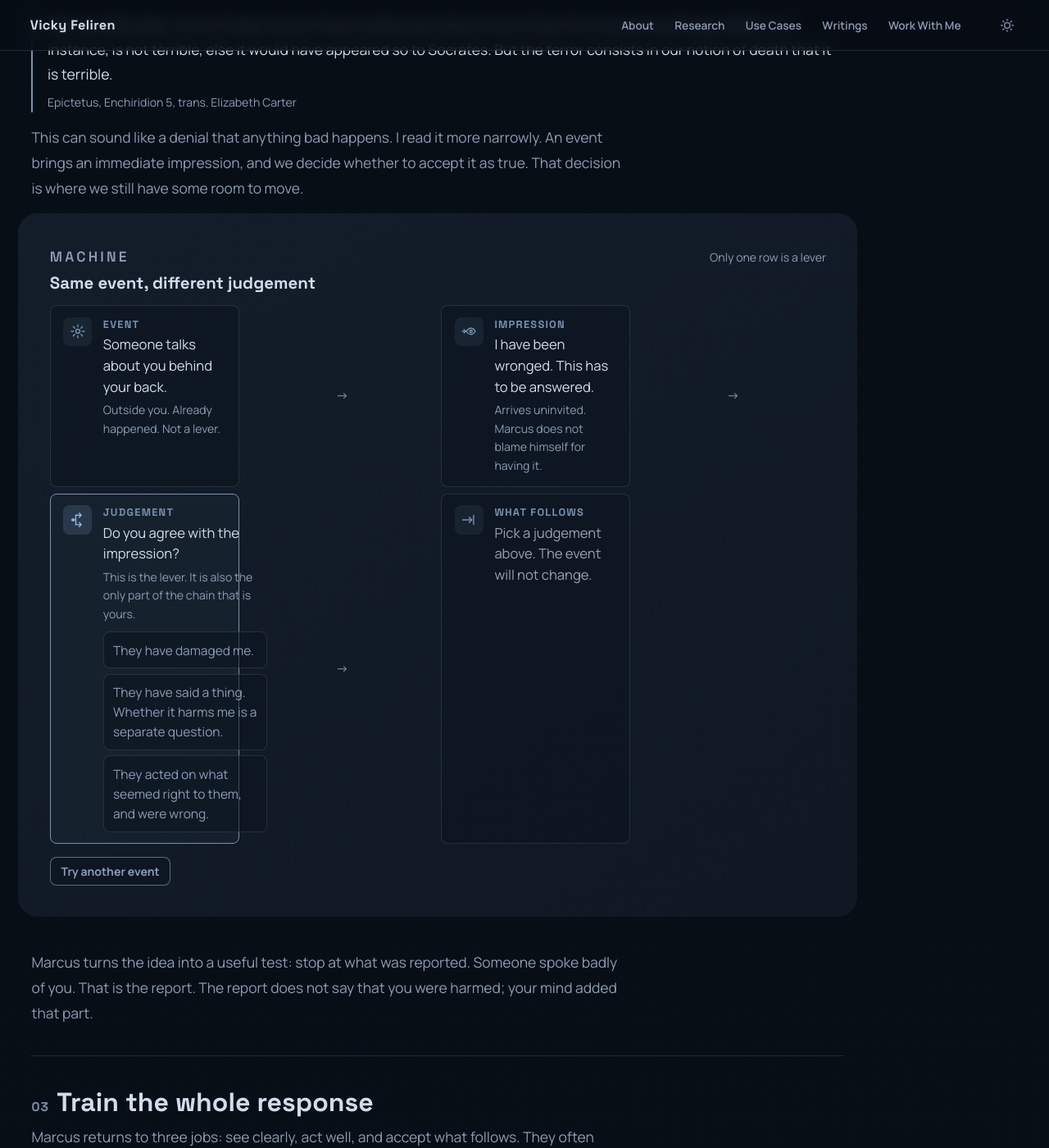
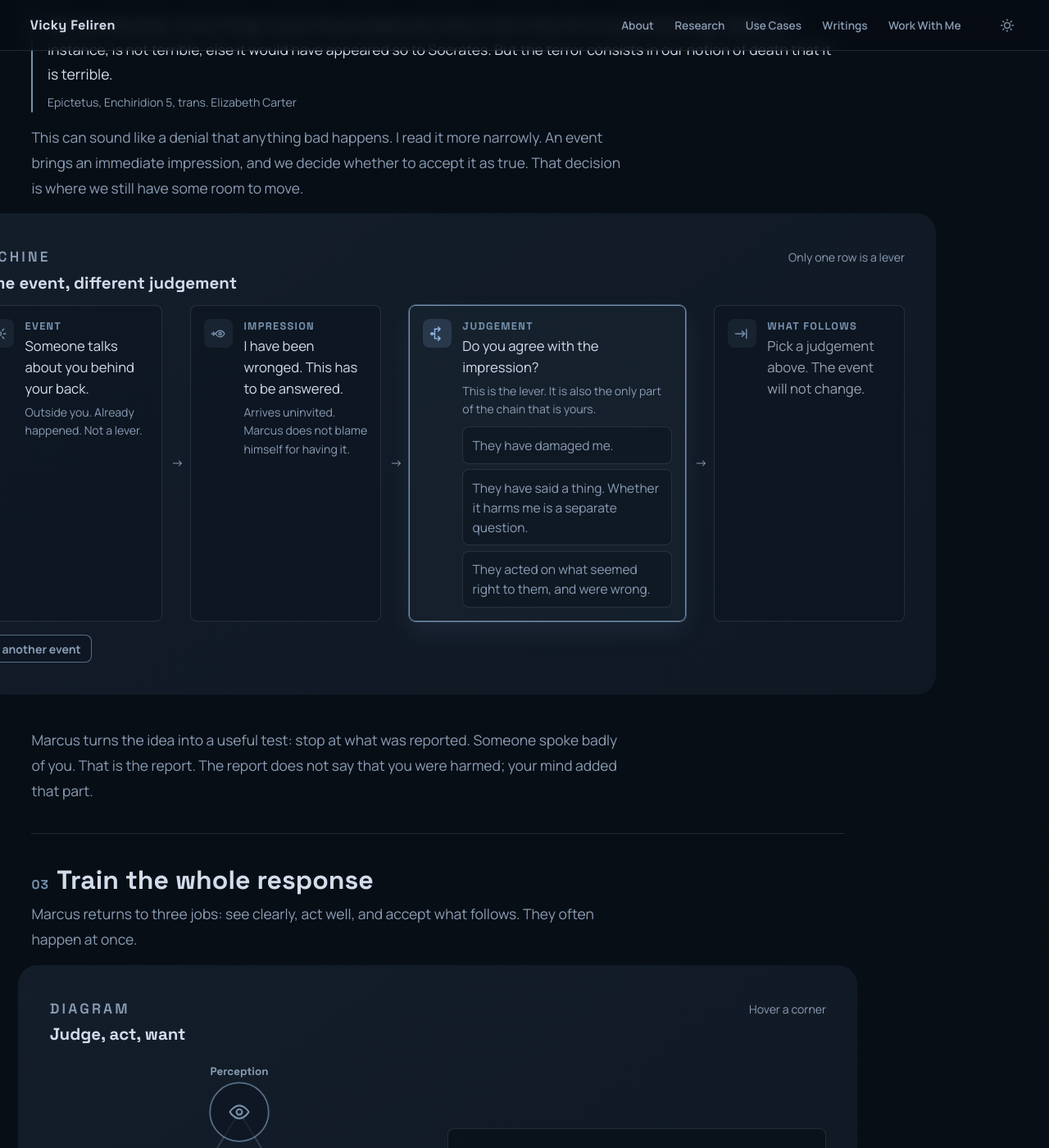
Before and after one commit to Feliren88/feliren88.github.io, a Jekyll site: the page built from _pages/stoic.md, in a window 1280 px wide and 1400 px high, scrolled down 2184 px. Shown: the whole window at 82% size. Built offline with Jekyll 4.4.1, drawn with Linux system fonts in a browser that asks for light colours.

Commit message:
Fix Stoic judgment machine alignment

```diff
--- a/css/stoic.css
+++ b/css/stoic.css
@@ -40,7 +40,12 @@ body:has(.stoic) #pointcloud-bg,body:has(.stoic) .shape-toggle-btn{display:none!
 
 /* Diagrams are scenes; bordered cards remain tools and archives. */
 #judgement .st-lab,#disciplines .st-lab,#above .st-lab,#death .st-lab { width: min(64rem,calc(100vw - 2rem)); margin-inline: 50%; transform: translateX(-50%); border: 0; border-radius: 1.5rem; padding: clamp(1.2rem,4vw,2.4rem); background: linear-gradient(145deg,color-mix(in srgb,var(--accent) 7%,var(--surface-soft)),color-mix(in srgb,var(--cta) 4%,var(--surface))); }
-#judgement .st-machine { position: relative; grid-template-columns: repeat(4,minmax(0,1fr)); align-items: stretch; }
+#judgement .st-lab { width: min(76rem,calc(100vw - 2rem)); }
+#judgement .st-machine { position: relative; grid-template-columns: minmax(0,1fr) auto minmax(0,1fr) auto minmax(18rem,1.45fr) auto minmax(0,1fr); align-items: stretch; gap: .7rem; }
+#judgement .st-stage { grid-template-columns: 2.2rem minmax(0,1fr); min-width: 0; height: 100%; padding: 1rem; }
+#judgement .st-stage > span:last-child { min-width: 0; }
+#judgement .st-stage.is-lever { box-shadow: 0 0 0 1px color-mix(in srgb,var(--cta) 35%,transparent),0 14px 30px color-mix(in srgb,var(--cta) 9%,transparent); }
+#judgement .st-judges { grid-template-columns: 1fr; }
 #judgement .st-arrow { transform: rotate(-90deg); }
 #above .st-zoom-svg,#death .st-fame-svg { filter: drop-shadow(0 18px 32px color-mix(in srgb,var(--accent) 12%,transparent)); }
 .st-practice-grid { position: relative; }
@@ -51,6 +56,11 @@ body:has(.stoic) #pointcloud-bg,body:has(.stoic) .shape-toggle-btn{display:none!
   .st-story-map{grid-template-columns:1fr;justify-items:center}.st-story-arrow{transform:rotate(90deg)}
   .st-story-rail{position:relative;top:auto;grid-template-columns:1fr 1fr}.st-story-rail a:last-child{grid-column:1/-1}
   #judgement .st-machine{grid-template-columns:1fr}#judgement .st-arrow{transform:none}.st-practice-grid::before{display:none}
+}
+@media(max-width:1050px){
+  #judgement .st-machine{grid-template-columns:1fr;gap:.5rem}
+  #judgement .st-arrow{transform:none;min-height:1.1rem}
+  #judgement .st-stage{height:auto}
 }
 
 /* ── Reading progress ─────────────────────────────────── */
```
